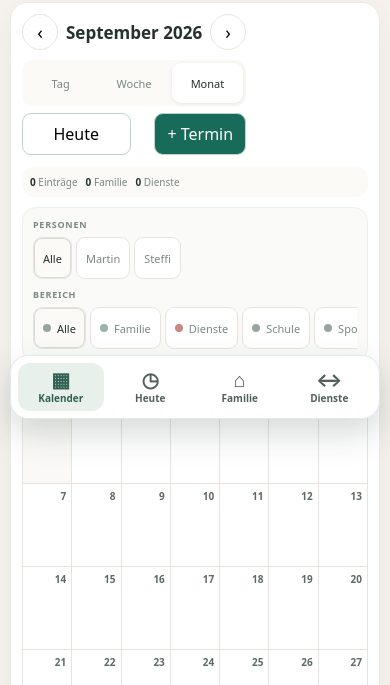
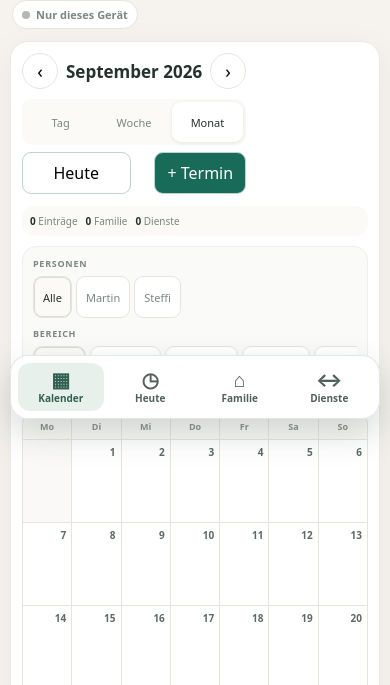
Before and after one commit to bndkxbqf2g-stack/FamSchicht, a website built with Vite: page index.html in a window 390 px wide. Shown: the part 415-1100 px from the top of the page. Built offline with nearby package versions, Linux system fonts and the light colour scheme.

Commit message:
ui: show sync status on mobile

```diff
--- a/src/main.js
+++ b/src/main.js
@@ -184,7 +184,7 @@ function render() {
     (view === 'today' ? 'Heute' : view === 'shift' ? 'Dienstplan' : view === 'family' ? 'Familie' : 'Kalender') +
     '</h1></div><div class="member-legend">' +
     householdMembers.map(member => '<span class="member ' + h(member.colorKey) + '">' + h(member.name) + '</span>').join('') +
-    '</div></header>' +
+    '</div><div class="mobile-sync-status"><span class="status-dot ' + (cloud ? 'online' : '') + '"></span>' + (cloud ? 'Synchronisiert' : 'Nur dieses Gerät') + '</div></header>' +
     body +
     (shiftCaptureDate ? shiftCaptureMarkup() : '') +
     (dayDialogDate ? dayDialogMarkup() : '') +
--- a/src/styles.css
+++ b/src/styles.css
@@ -218,3 +218,22 @@ button:focus-visible,input:focus-visible,select:focus-visible{
   .filter-block{width:100%}
   .filter-heading{font-size:9px}
 }
+
+
+.mobile-sync-status{display:none}
+@media(max-width:700px){
+  .mobile-sync-status{
+    display:flex;
+    align-items:center;
+    gap:6px;
+    width:max-content;
+    margin-top:10px;
+    padding:6px 9px;
+    border:1px solid var(--line);
+    border-radius:999px;
+    background:#fff;
+    color:var(--muted);
+    font-size:11px;
+    font-weight:700;
+  }
+}
```
